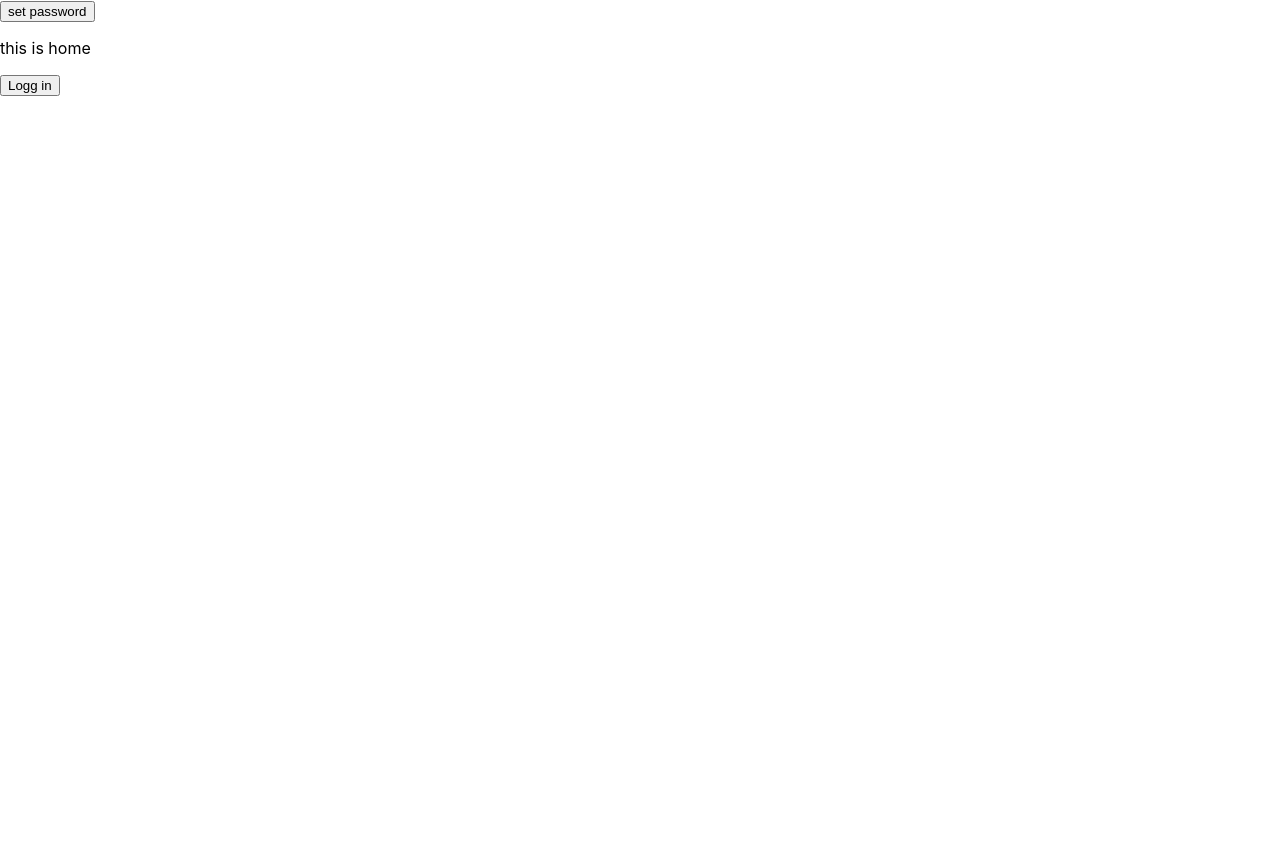
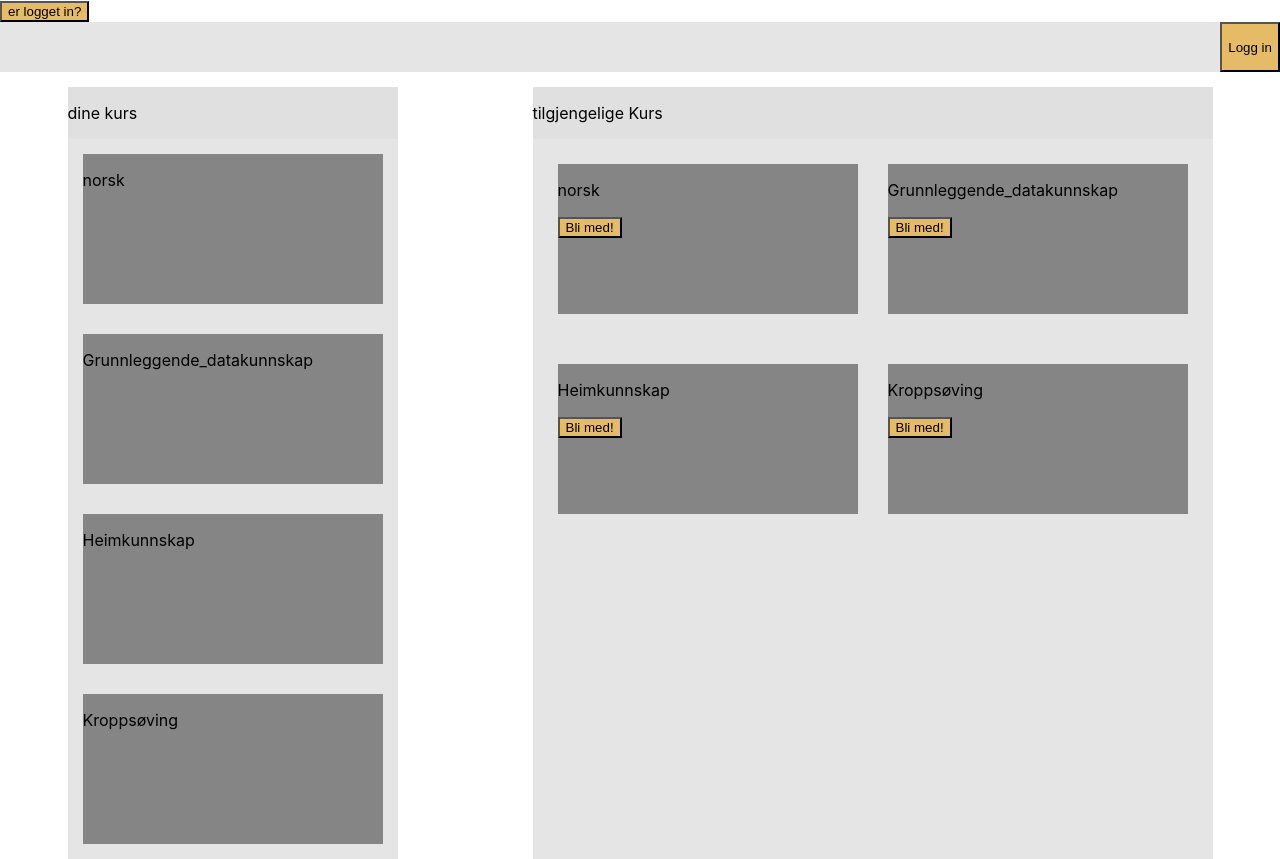
Before and after one commit to 2ITB-Dromtorp/Skoleoppgaver_silas, a React (Create React App) app in the folder Kurs_For_Eldre/eldre-kurs/: page / in a window 1280 px wide. Before the commit the page ends 800 px from the top, so only its background shows below. Built offline with nearby package versions, Linux system fonts and the light colour scheme.

Commit message:
ferdig med logg in begyne på styling og anet

```diff
--- a/Kurs_For_Eldre/eldre-kurs/src/App.css
+++ b/Kurs_For_Eldre/eldre-kurs/src/App.css
@@ -36,3 +36,64 @@
     transform: rotate(360deg);
   }
 }
+
+button{
+  background-color: #E6BB68;
+}
+
+div, header{
+  border: black solid 0px;
+}
+
+header{
+  display: flex;
+  background-color: #E5E5E5;
+  height: 50px;
+  margin-bottom: 15px;
+  justify-content: right;
+}
+
+.hjem{
+  display: flex;
+  flex-direction: column;
+  justify-content: space-around;
+}
+
+.main{
+  display: flex;
+  flex-direction: row;
+  justify-content: space-around;
+}
+
+.tilgjengeligeKurs{
+  background-color: #E5E5E5;
+  display: flex;
+  flex-direction: column;
+  justify-content:flex-start;
+}
+
+.lines{
+  display: flex;
+  flex-direction: row;
+  justify-content: space-around;
+  padding: 5px;
+  margin: 5px;
+}
+
+.dineKurs{
+  background-color: #E5E5E5;
+  display: flex;
+  flex-direction: column;
+  align-content: space-around;
+}
+
+.kursNorsk, .kursGrunnleggende_datakunnskap, .kursHeimkunnskap, .kursKroppsøving{
+  background-color: #858585;
+  width: 300px;
+  height: 150px;
+  margin: 15px;
+}
+
+.nameOfBox{
+  background-color: #E0E0E0;
+}
--- a/Kurs_For_Eldre/eldre-kurs/src/App.js
+++ b/Kurs_For_Eldre/eldre-kurs/src/App.js
@@ -10,11 +10,11 @@ function App() {
 
   const [Epost, setEpost] = useState("");
   const [Passord, setPassord] = useState("");
+  const [IsLogedIn, setIsLogedIn] = useState(false);
 
   function setPass() {
-  setEpost("ekempel@gmail.com")
-  setPassord("skole123")
-  console.log(Epost, Passord)
+
+  console.log("epost:", Epost, "passord:", Passord, "er logget in?:", IsLogedIn)
   }
 
   return (
@@ -23,12 +23,13 @@ function App() {
 
 
     <>
-      <button onClick={setPass}>set password</button>
+
+      <button onClick={setPass}>er logget in?</button>
 
        <Routes>
-          <Route path="/" element={<Home />} />
-          <Route path="/Login/Register" element={<Register />} />
-          <Route path="/Login" element={<Login />} />
+          <Route path="/" element={<Home IsLogedIn={IsLogedIn} />} />
+          <Route path="/Login/Register" element={<Register setEpost={setEpost} setPassord={setPassord} />} />
+          <Route path="/Login" element={<Login Passord={Passord} Epost={Epost} setIsLogedIn={setIsLogedIn}/>} />
 
 
        </Routes>
@@ -36,7 +37,6 @@ function App() {
 
     </>
 
-
   );
 }
 
--- a/Kurs_For_Eldre/eldre-kurs/src/home.js
+++ b/Kurs_For_Eldre/eldre-kurs/src/home.js
@@ -5,15 +5,90 @@ import { useState } from 'react';
 import Register from './register';
 import Login from './login';
 
-export default function Home() {
+export default function Home({IsLoggedIn}) {
 
 const navigate = useNavigate();
 
+if (IsLoggedIn == true) {
+
+} else {
+
+}
+
 return(
-    <div>
-        <p>this is home</p>
+    <div className='hjem'>
+        <header>
+            <button id='loggInKnapp' onClick={() => navigate('./login')}> Logg in </button>
+        </header>
 
-        <button onClick={() => navigate('./login')}> Logg in </button>
+        <div className='main'>
+
+            <div className='dineKurs'>
+                <div className='nameOfBox'>
+                   <p>dine kurs</p>
+                </div>
+
+                <div className='kursNorsk'>
+                    <p>norsk</p>
+                </div> {/*slutt kursNorsk*/}
+
+                <div className='kursGrunnleggende_datakunnskap'>
+                    <p>Grunnleggende_datakunnskap</p>
+                </div> {/*slutt kursGrunnleggende_datakunnskap*/}
+
+                <div className='kursHeimkunnskap'>
+                    <p>Heimkunnskap</p>
+                </div> {/*slutt kursHeimkunnskap*/}
+
+                <div className='kursKroppsøving'>
+                    <p>Kroppsøving</p>
+                </div> {/*slutt kursKroppsøving*/}
+            </div> {/*slutt dineKurs*/}
+
+
+
+            <div className='tilgjengeligeKurs'>
+
+                <div className='nameOfBox'>
+                    <p>tilgjengelige Kurs</p>
+                </div>
+
+
+                <div className='lines'>
+                    <div className='kursNorsk'>
+                        <p>norsk</p>
+
+                        <button>Bli med!</button>
+                    </div> {/*slutt kursNorsk*/}
+
+                    <div className='kursGrunnleggende_datakunnskap'>
+                        <p>Grunnleggende_datakunnskap</p>
+
+                        <button>Bli med!</button>
+                    </div> {/*slutt kursGrunnleggende_datakunnskap*/}
+                </div>
+
+                <div className='lines'>
+                    <div className='kursHeimkunnskap'>
+                        <p>Heimkunnskap</p>
+
+                        <button>Bli med!</button>
+                    </div> {/*slutt kursHeimkunnskap*/}
+
+                    <div className='kursKroppsøving'>
+                        <p>Kroppsøving</p>
+
+                        <button>Bli med!</button>
+                    </div> {/*slutt kursKroppsøving*/}
+                </div>
+
+            </div> {/*slutt tilgjengeligeKurs*/}
+
+        </div>
+
+
+
+
     </div>
 
 )
--- a/Kurs_For_Eldre/eldre-kurs/src/login.js
+++ b/Kurs_For_Eldre/eldre-kurs/src/login.js
@@ -4,28 +4,58 @@ import { useEffect } from 'react';
 import { useState } from 'react';
 import Home from './home';
 import Register from './register';
+import App from './App';
 
 
-export default function Login() {
+export default function Login({Passord, Epost, setIsLogedIn}) {
 
     const navigate = useNavigate();
 
+    const[InEmail, setInEmail] = useState("")
+    const[InPassword, setInPassword] = useState("")
+    let ErrorMes = ""
+
+    const change1 = Event =>{
+        setInEmail(Event.target.value)
+
+    }
+
+    const change2 = Event =>{
+        setInPassword(Event.target.value)
+    }
+
+    const loggIn = () =>{
+        if (InEmail == Epost && InPassword == Passord) {
+            if (Passord.length == 0 || Epost.length == 0) {
+                console.log("lag en bruker")
+            } else {
+            setIsLogedIn(true)
+            navigate(-1)
+            }
+        }else{
+            ErrorMes = "epost eller passord feil"
+            console.log("epost eller passord feil")
+        }
+    }
+
+
+
     return(
     <div>
-        <p>this is Login</p>
 
         <h1>logg in</h1>
 
         <label>
-                epost: <input type='email' value={String} onChange={change}/>
+                epost: <input type='email' value={InEmail} onChange={change1}/>
         </label>
         <label>
-                passord: <input type='password' value={String} onChange={change}/>
+                passord: <input type='password' value={InPassword} onChange={change2}/>
         </label>
 
         <p onClick={() => navigate('./register')}>Har du ikke en bruker? Registrer deg!</p>
 
-        <button onClick={() => navigate(-1)}> Logg in </button>
+        <p> {ErrorMes} </p>
+        <button onClick={loggIn}> Logg in </button>
 
     </div>
 
--- a/Kurs_For_Eldre/eldre-kurs/src/register.js
+++ b/Kurs_For_Eldre/eldre-kurs/src/register.js
@@ -3,21 +3,53 @@ import { useNavigate } from 'react-router-dom';
 import { useEffect } from 'react';
 import { useState } from 'react';
 import Login from './login';
+import { hasUnreliableEmptyValue } from '@testing-library/user-event/dist/utils';
 
 
-export default function Register() {
+export default function Register({setPassord, setEpost}) {
 
     const navigate = useNavigate();
+
+    const[InEmail, setInEmail] = useState("")
+    const[InPassword, setInPassword] = useState("")
+    let ErrorMes = ""
+
+    const change1 = Event =>{
+        setInEmail(Event.target.value)
+
+    }
+
+    const change2 = Event =>{
+        setInPassword(Event.target.value)
+    }
+
+    const registrer = () =>{
+        if (InEmail.length == 0 || InPassword.length == 0) {
+            console.log("fyll in feltene")
+        } else {
+            setEpost(InEmail)
+            setPassord(InPassword)
+            navigate(-1)
+        }
+
+    }
 
 
     return(
         <div>
-        <p>this is register</p>
+        <h1>Registrer deg!</h1>
 
+        <label>
+                epost: <input type='email' value={InEmail} onChange={change1}/>
+        </label>
+        <label>
+                passord: <input type='password' value={InPassword} onChange={change2}/>
+        </label>
 
         <p onClick={() => navigate(-1)}>Har du allerede bruker? Logg in!</p>
 
-        <button onClick={() => navigate(-2)}> Registrer deg </button>
+        <p> {ErrorMes} </p>
+        <button onClick={registrer}> registrer deg </button>
         </div>
 
 
```
